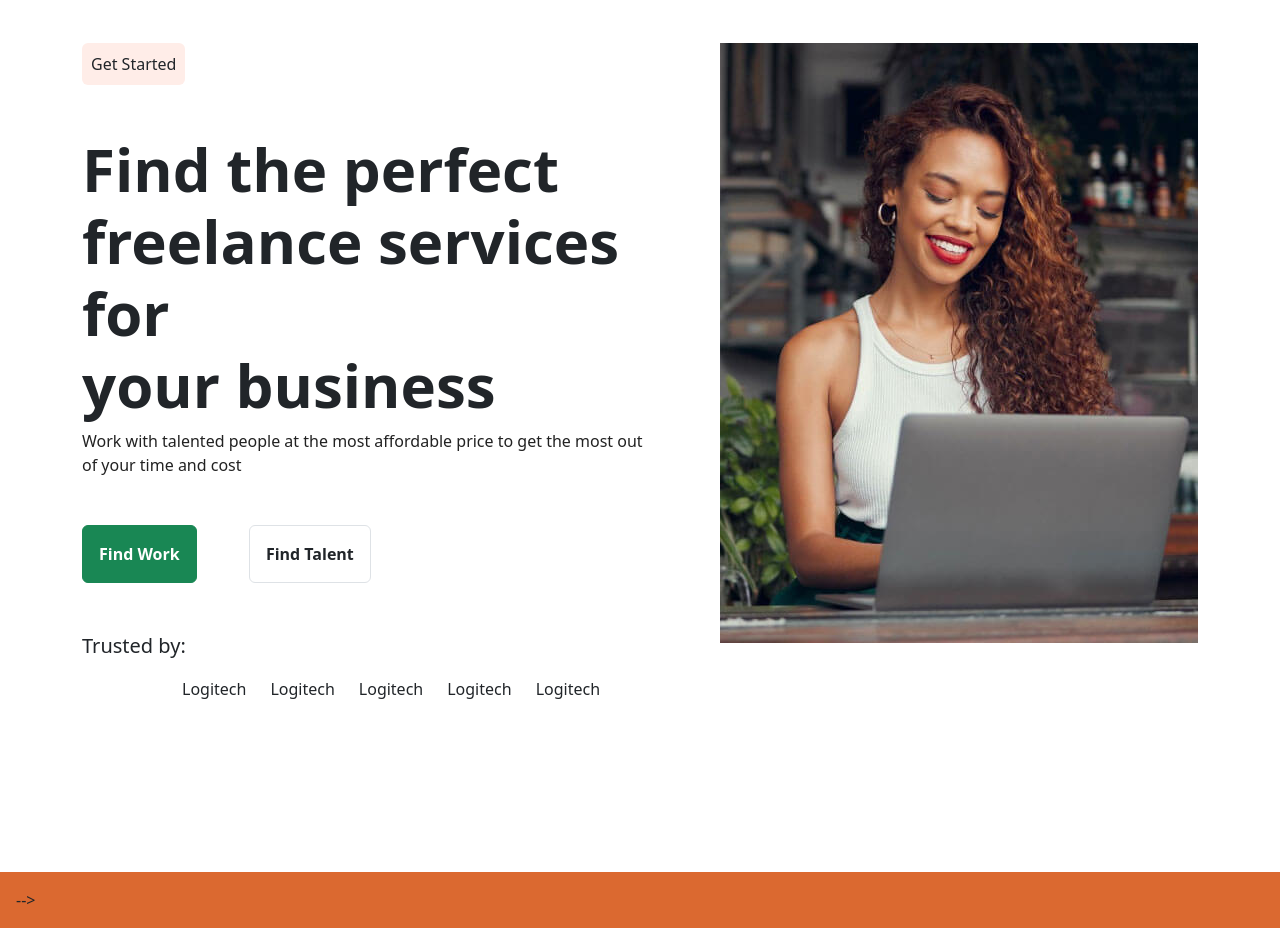
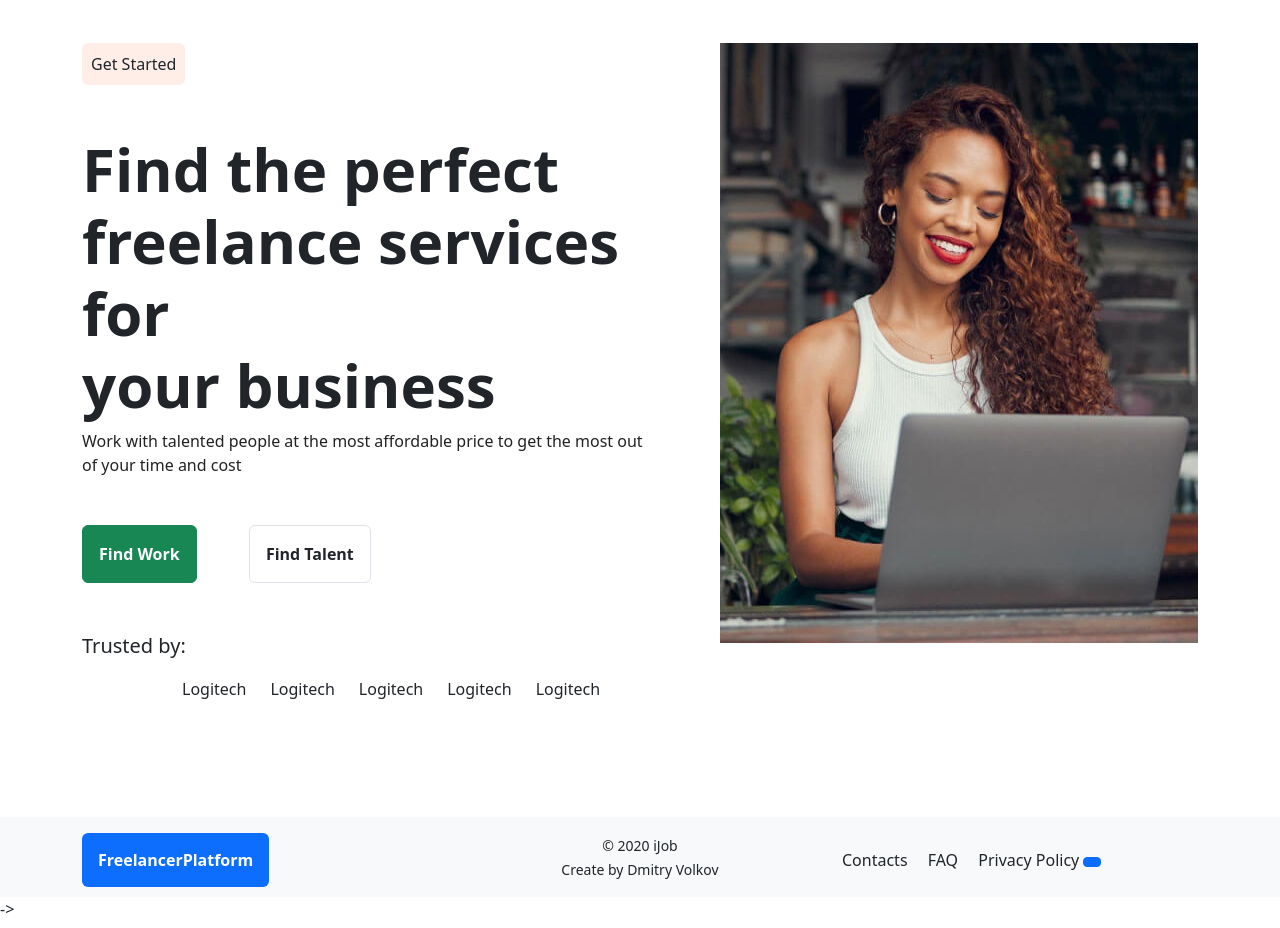
Before and after one commit to mehedi0105/Freelancer-Platform-Frontend, a plain HTML site: page index.html in a window 1280 px wide. Shown: the part 64-992 px from the top of the page. Drawn offline with nearby package versions, Linux system fonts and the light colour scheme.

Commit message:
Update index.html

```diff
--- a/index.html
+++ b/index.html
@@ -46,38 +46,25 @@
             <img src="./images/banner image.jpg" alt="">
         </div>
     </div>
-    <div class=" p-3" style="background-color: #db6930; margin-top: 155px;">
-        <!--
-        <footer class="text-center text-lg-start" style="background-color: #db6930;">
-            <div class="container d-flex justify-content-center py-5">
-                <button type="button" class="btn btn-primary btn-lg btn-floating mx-2"
-                    style="background-color: #54456b;">
-                    <i class="fab fa-facebook-f"></i>
-                </button>
-                <button type="button" class="btn btn-primary btn-lg btn-floating mx-2"
-                    style="background-color: #54456b;">
-                    <i class="fab fa-youtube"></i>
-                </button>
-                <button type="button" class="btn btn-primary btn-lg btn-floating mx-2"
-                    style="background-color: #54456b;">
-                    <i class="fab fa-instagram"></i>
-                </button>
-                <button type="button" class="btn btn-primary btn-lg btn-floating mx-2"
-                    style="background-color: #54456b;">
-                    <i class="fab fa-twitter"></i>
-                </button>
+    <footer class="footer bg-light py-3" style=" margin-top: 100px;">
+        <div class="container">
+            <div class="row">
+                <div class="col-md-4 text-left" style="margin-top: 15px;">
+                    <a href="#" class="navbar-brand text-decoration-none bg-primary rounded fw-bold p-3"
+                        style=" color: #fff;">FreelancerPlatform</a>
+                </div>
+                <div class="col-md-4 text-center">
+                    <span><small>© 2020 iJob<br>Create by Dmitry Volkov</small></span>
+                </div>
+                <div class="col-md-4 text-right" style="margin-top: 15px;">
+                    <a href="#" class="text-decoration-none text-dark">Contacts</a>
+                    <a href="#" class="ms-3 text-decoration-none text-dark">FAQ</a>
+                    <a href="#" class="ms-3 text-decoration-none text-dark">Privacy Policy</a>
+                    <a href="#" class="btn btn-primary btn-sm ml-3"></a>
+                </div>
             </div>
-
-            <!-- Copyright -->
-        <!-- <div class="text-center text-white p-3" style="background-color: rgba(0, 0, 0, 0.2);">
-            © 2024 Copyright:
-            <a class="text-white" href="#">MDmehedihasan.com</a>
-        </div> -->
-        <!-- Copyright -->
-        <!-- </footer> --> -->
-
-    </div>
-    <!-- End of .container -->
+        </div>
+    </footer>->
 
     <script src="./app.js"></script>
     <script src="./auth.js"></script>
```
